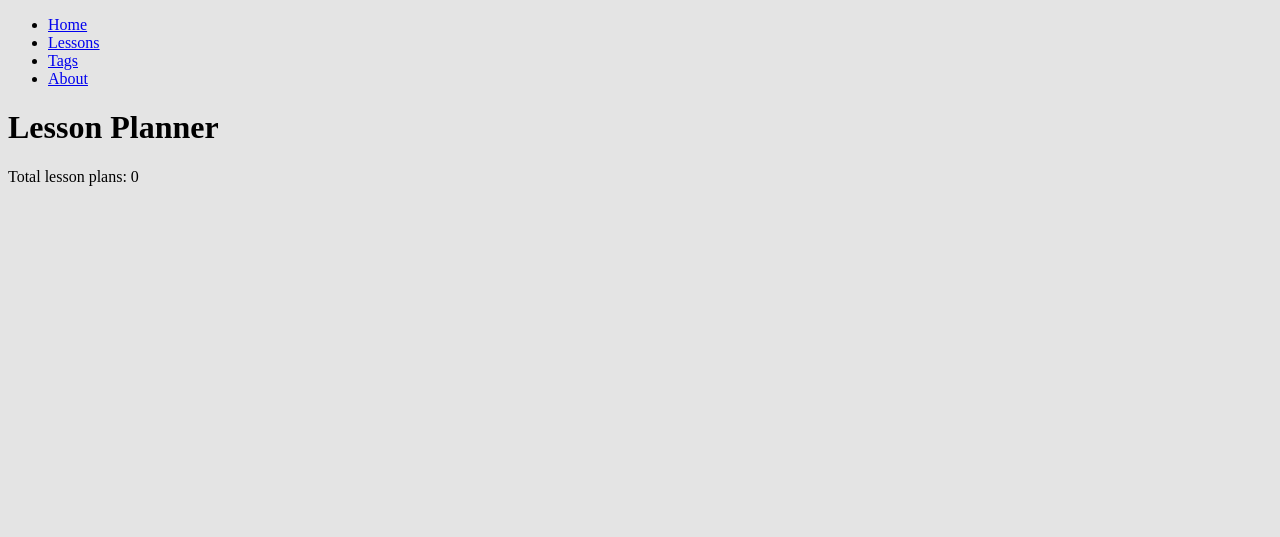
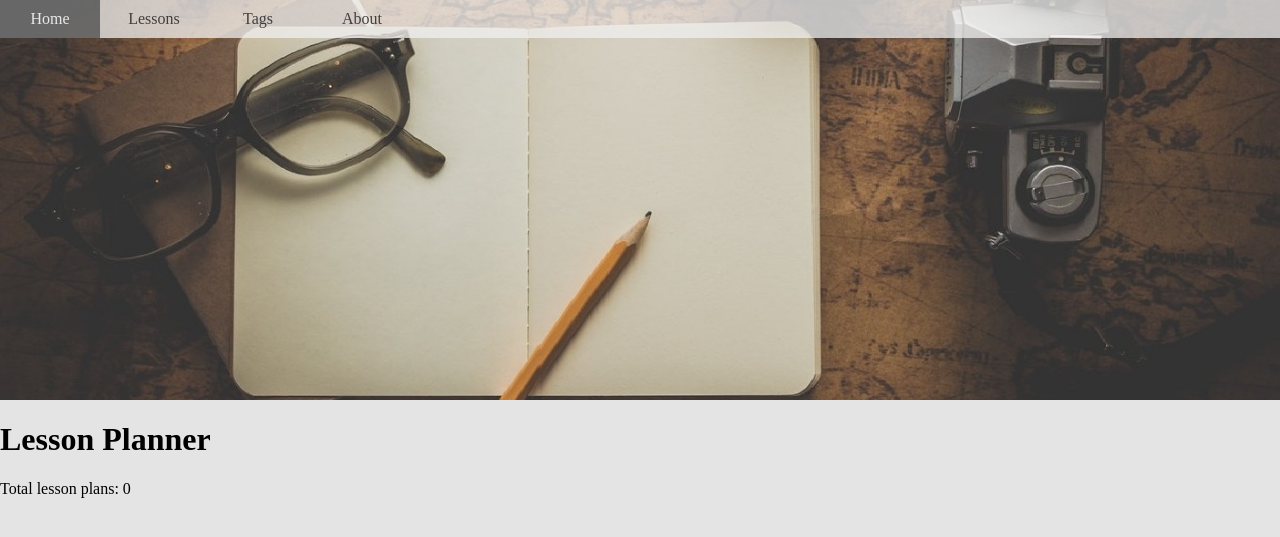
Before and after one commit to denibulkashvili/LessonPlanner, a Django app: page / in a window 1280 px wide. Shown: the top 537 px of the page. Run offline with Django 3.2, Linux system fonts and the light colour scheme; data that the repository does not hold is empty.

Commit message:
Style header

```diff
--- a/lesson_plans/static/css/styles.css
+++ b/lesson_plans/static/css/styles.css
@@ -1,5 +1,44 @@
 body {
+  margin: 0;
+  padding: 0;
   background: rgb(228, 228, 228);
+}
+
+.header-img {
+  background: url("/static/images/background.jpg");
+  background-position: center;
+  background-size: cover;
+  min-height: 50vh;
+  width: 100vw;
+}
+
+nav {
+  position: fixed;
+  top: 0;
+  background:#f1f1f1be;
+  display: inline-block;
+  width: 100%;
+}
+nav ul {
+  list-style: none;
+  margin: 0;
+  padding: 0;
+}
+nav ul li {
+  text-align: center;
+  display: inline-block;
+  width: 100px;
+  cursor: pointer;
+}
+nav ul li a {
+  display: block;
+  text-decoration: none;
+  padding: 10px;
+  color: rgba(46, 46, 46, 0.89);
+}
+nav ul li a:hover {
+  background: rgba(85, 85, 85, 0.822);
+  color: #f1f1f1ee;
 }
 
 .lesson-tag {
--- a/lesson_plans/templates/about.html
+++ b/lesson_plans/templates/about.html
@@ -1,4 +1,6 @@
 {% extends "base.html" %}
+
+{% block header-img %}{% endblock %}
 
 {% block content %}
   <h1>About</h1>
--- a/lesson_plans/templates/base.html
+++ b/lesson_plans/templates/base.html
@@ -10,6 +10,9 @@
 </head>
 <body>
   <header>
+    {% block header-img %}
+      <div class="header-img"></div>
+    {% endblock %}
     <nav>
       <ul>
         <li><a href="{% url 'index' %}">Home</a></li>
@@ -17,15 +20,10 @@
         <li><a href="{% url 'tag_list' %}">Tags</a></li>
         <li><a href="{% url 'about' %}">About</a></li>
       </ul>
+
     </nav>
   </header>
 
-
-  <div class="sidebar">
-    {% block sidebar %}
-
-    {% endblock %}
-  </div>
   <div class="container">
     {% block content %}{% endblock %}
   </div>
--- a/lesson_plans/templates/lesson_detail.html
+++ b/lesson_plans/templates/lesson_detail.html
@@ -1,4 +1,6 @@
 {% extends "base.html" %}
+
+{% block header-img %}{% endblock %}
 
 {% block content %}
   <h1>Lesson Plans</h1>
--- a/lesson_plans/templates/lesson_list.html
+++ b/lesson_plans/templates/lesson_list.html
@@ -1,4 +1,6 @@
 {% extends "base.html" %}
+
+{% block header-img %}{% endblock %}
 
 {% block content %}
     <h1>Lesson Plans</h1>
--- a/lesson_plans/templates/tag_detail.html
+++ b/lesson_plans/templates/tag_detail.html
@@ -1,4 +1,6 @@
 {% extends "base.html" %}
+
+{% block header-img %}{% endblock %}
 
 {% block content %}
   <h1>Lesson Plans</h1>
--- a/lesson_plans/templates/tag_list.html
+++ b/lesson_plans/templates/tag_list.html
@@ -1,4 +1,6 @@
 {% extends "base.html" %}
+
+{% block header-img %}{% endblock %}
 
 {% block content %}
   <h1>Lesson Tags</h1>
--- a/lesson_plans/urls.py
+++ b/lesson_plans/urls.py
@@ -14,5 +14,5 @@ urlpatterns = [
     path("lesson/<pk>/", LessonDetailView.as_view(), name="lesson_detail"),
     path("tags/", TagListView.as_view(), name="tag_list"),
     path("tag/<slug:slug>/", TagDetailView.as_view(), name="tag_detail"),
-    path("about/", AboutView.as_view(), name="about")
+    path("about/", AboutView.as_view(), name="about"),
 ]
```
Also changed, not shown: lesson_plans/static/images/background.jpg (added).
